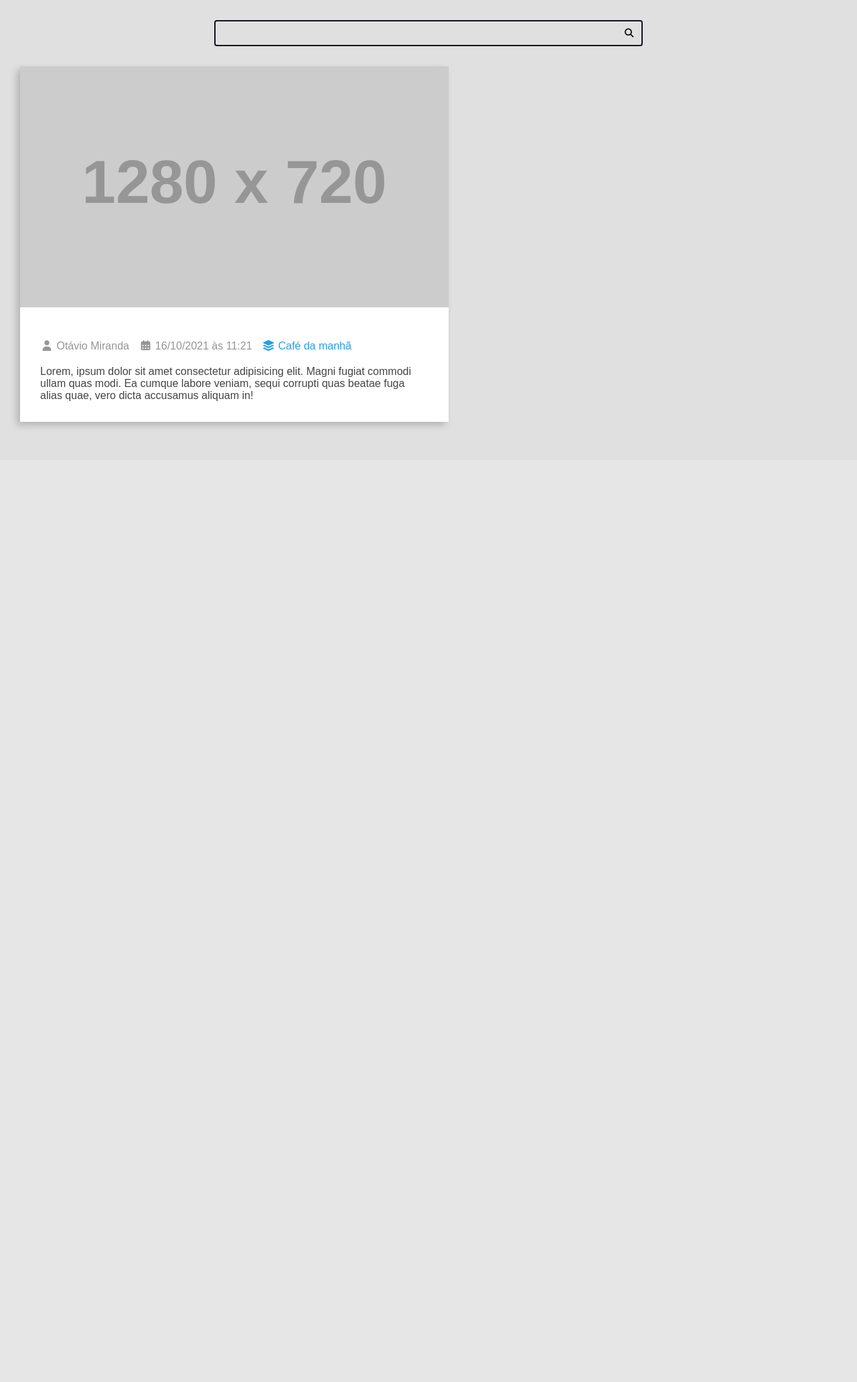
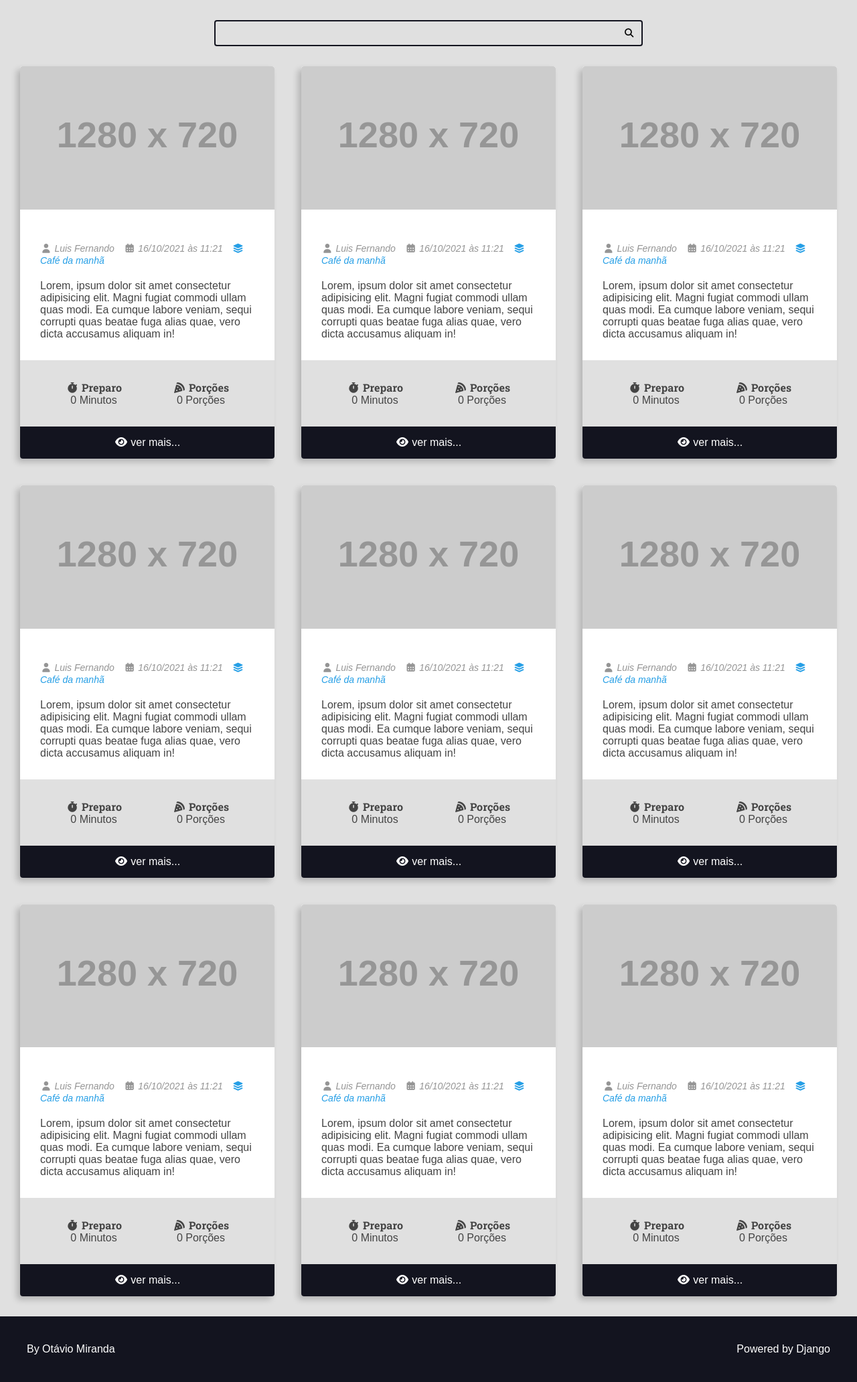
Before and after one commit to fpLuisDev/Curso-DJANGO, a Django app: page / in a window 1280 px wide. Shown: the part 113-2177 px from the top of the page at 67% size. Before the commit the page ends 754 px from the top, so only its background shows below. Run offline with Django 5.2, Linux system fonts and the light colour scheme; grey boxes labelled with a size stand in for pictures from a placeholder-image service; some libraries are stand-ins or nearby versions.

Commit message:
add the footer

```diff
--- a/recipes/templates/recipes/pages/home.html
+++ b/recipes/templates/recipes/pages/home.html
@@ -4,42 +4,20 @@
 {% include 'recipes/partials/header.html'%}
 {% include 'recipes/partials/search.html' %}
 
-<main class="main-content-container">
-    <div class="main-content main-content-list container">
-        <div class="recipe recipe-list-item">
-            <div class="recipe-cover">
-                <img src="https://placehold.co/1280x720.png" alt="Temporário">
-            </div>
-            <div class="recipe-title-container">
-                <h2 class="recipe-title"></h2>
-            </div>
+    <main class="main-content-container">
+        <div class="main-content main-content-list container">
+            {% include "recipes/partials/recipe.html" %}
+            {% include "recipes/partials/recipe.html" %}
+            {% include "recipes/partials/recipe.html" %}
+            {% include "recipes/partials/recipe.html" %}
+            {% include "recipes/partials/recipe.html" %}
+            {% include "recipes/partials/recipe.html" %}
+            {% include "recipes/partials/recipe.html" %}
+            {% include "recipes/partials/recipe.html" %}
+            {% include "recipes/partials/recipe.html" %}
+        </div>
+    </main>
 
-            <div class="recipe-author">
-                <span class="recipe-author-item">
-                    <i class="fas fa-user"></i>
-                    Otávio Miranda
-                </span>
-                <span class="recipe-author-item">
-                    <i class="fas fa-calendar-alt"></i>
-                    16/10/2021 às 11:21
-                </span>
-                <span class="recipe-author-item">
-                    <a href="/recipes/category/cafe-da-manha/">
-                        <i class="fas fa-layer-group"></i>
-                        <span>Café da manhã</span>
-                    </a>
-                </span>
-            </div>
-
-            <div class="recipe-content">
-                <p>Lorem, ipsum dolor sit amet consectetur adipisicing elit. Magni fugiat commodi ullam quas modi.
-                    Ea cumque labore veniam, sequi corrupti quas beatae fuga alias quae, vero dicta accusamus
-                    aliquam in!</p>
-            </div>
-
-        </div>
-    </div>
-</main>
-
-
+{% include "recipes/partials/footer.html" %}
+</body>
 </html>
--- /dev/null
+++ b/recipes/templates/recipes/partials/footer.html
@@ -0,0 +1,9 @@
+<footer class="main-footer">
+    <div class="developer">
+      <a href="https://www.otaviomiranda.com.br/" target="_blank" rel="noreferrer noopener">By Otávio Miranda</a>
+    </div>
+
+    <div class="powered">
+      <a href="https://www.djangoproject.com/" target="_blank" rel="noreferrer noopener">Powered by Django</a>
+    </div>
+  </footer>
--- a/recipes/templates/recipes/partials/head.html
+++ b/recipes/templates/recipes/partials/head.html
@@ -174,7 +174,8 @@
             box-shadow: -5px 5px 10px rgba(0, 0, 0, .2);
             transform: scale(1);
             transition: all 300ms ease-in-out;
-
+            border-radius: .4rem;
+            overflow: hidden;
         }
 
         .recipe img {
@@ -208,6 +209,8 @@
         .recipe-author-item {
             color: var(--color-gray-4);
             margin-right: 1rem;
+            font-style: italic;
+            font-size: 1.4rem;
         }
 
         .recipe-author a {
@@ -219,5 +222,57 @@
         .recipe-author a:hover {
             color: var(--color-primary-dark);
         }
+
+        .recipe-meta-container {
+            display: flex;
+            flex-flow: row wrap;
+            padding: var(--spacing-gutter-medium);
+            background: var(--color-gray-1);
+        }
+
+        .recipe-meta {
+            display: flex;
+            flex-flow: column nowrap;
+            flex-shrink: 1;
+            flex-grow: 1;
+            text-align: center;
+        }
+
+        .recipe-meta-title {
+            font-size: 1.6rem;
+        }
+
+        .recipe-footer a {
+            background: var(--color-primary-dark);
+            display: block;
+            color: var(--color-white);
+            text-decoration: none;
+            text-align: center;
+            padding: 1.5rem var(--spacing-gutter-medium);
+            transition: all 300ms ease-in-out;
+        }
+
+        .recipe-footer a:hover {
+            filter: brightness(1.4);
+        }
+
+        .main-footer {
+            display: flex;
+            align-items: center;
+            justify-content: space-between;
+            background: var(--color-primary-dark);
+            color: var(--color-white);
+            padding: var(--spacing-gutter-large);
+        }
+
+        .main-footer a {
+            color: var(--color-white);
+            text-decoration: none;
+            transition: all 300ms ease-in-out;
+        }
+
+        .main-footer a:hover {
+            filter: brightness(.8);
+        }
     </style>
 </head>
--- /dev/null
+++ b/recipes/templates/recipes/partials/recipe.html
@@ -0,0 +1,54 @@
+<div class="recipe recipe-list-item">
+    <div class="recipe-cover">
+        <img src="https://placehold.co/1280x720.png" alt="Temporário">
+    </div>
+    <div class="recipe-title-container">
+        <h2 class="recipe-title"></h2>
+    </div>
+
+    <div class="recipe-author">
+        <span class="recipe-author-item">
+            <i class="fas fa-user"></i>
+            Luis Fernando
+        </span>
+        <span class="recipe-author-item">
+            <i class="fas fa-calendar-alt"></i>
+            16/10/2021 às 11:21
+        </span>
+        <span class="recipe-author-item">
+            <a href="/recipes/category/cafe-da-manha/">
+                <i class="fas fa-layer-group"></i>
+                <span>Café da manhã</span>
+            </a>
+        </span>
+    </div>
+
+    <div class="recipe-content">
+        <p>Lorem, ipsum dolor sit amet consectetur adipisicing elit. Magni fugiat commodi ullam quas modi.
+            Ea cumque labore veniam, sequi corrupti quas beatae fuga alias quae, vero dicta accusamus
+            aliquam in!</p>
+    </div>
+
+    <div class="recipe-meta-container">
+        <div class="recipe-meta recipe-preparation">
+            <h3 class="recipe-meta-title"><i class="fas fa-stopwatch"></i> Preparo</h3>
+            <div class="recipe-meta-text">
+                0 Minutos
+            </div>
+        </div>
+        <div class="recipe-meta recipe-servings">
+            <h3 class="recipe-meta-title"><i class="fas fa-pizza-slice"></i> Porções</h3>
+            <div class="recipe-meta-text">
+                0 Porções
+            </div>
+        </div>
+    </div>
+
+    <footer class="recipe-footer">
+        <a class="recipe-read-more button button-dark button-full-width" href="/recipes/3/">
+            <i class="fas fa-eye"></i>
+            <span>ver mais...</span>
+        </a>
+    </footer>
+
+</div>
```
